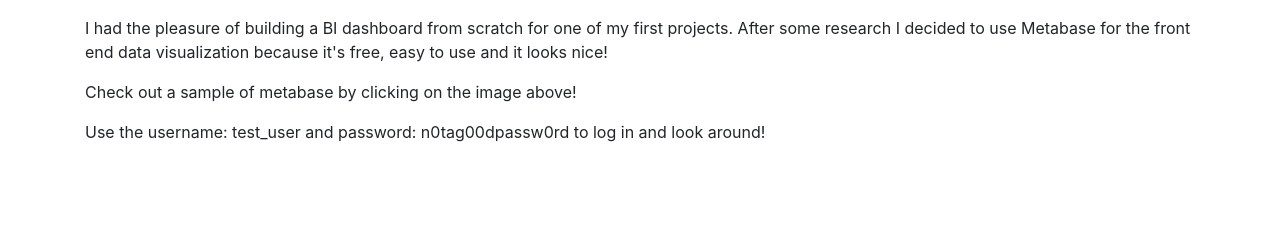
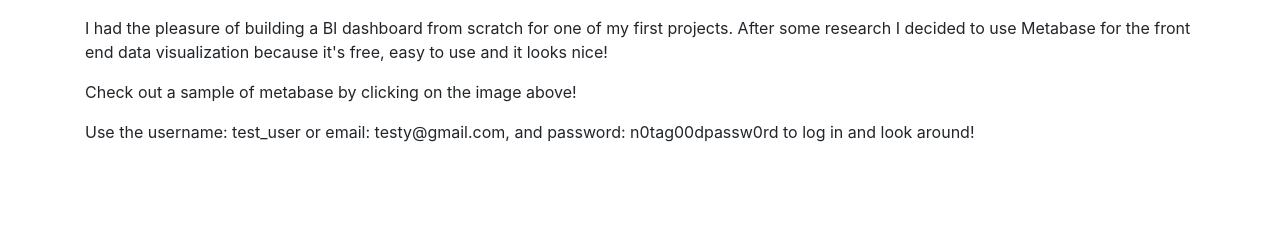
Before and after one commit to nathan-castor/eb-django, a Django app: page /metabase in a window 1280 px wide. Shown: the part 479-719 px from the top of the page. Run offline with Django 3.2, Linux system fonts and the light colour scheme; some libraries are stand-ins or nearby versions; some web fonts are replaced.

Commit message:
included email in metabase creds

```diff
--- a/templates/metabase.html
+++ b/templates/metabase.html
@@ -23,5 +23,5 @@
       I had the pleasure of building a BI dashboard from scratch for one of my first projects. After some research I decided to use Metabase for the front end data visualization because it's free, easy to use and it looks nice!
     </p>
     <p>Check out a sample of metabase by clicking on the image above!</p>
-    <p>Use the username: test_user and password: n0tag00dpassw0rd to log in and look around!</p>
+    <p>Use the username: test_user or email: testy@gmail.com, and password: n0tag00dpassw0rd to log in and look around!</p>
 {% endblock %}
```
